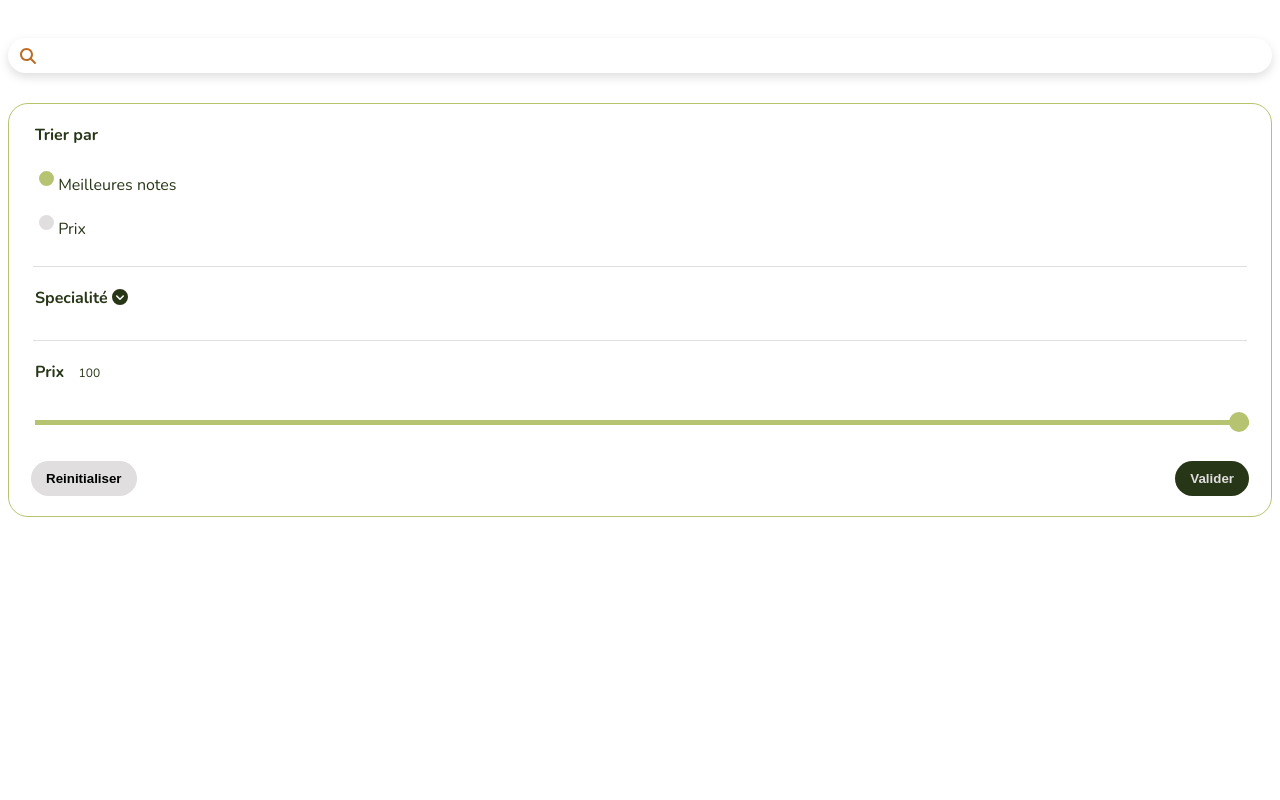
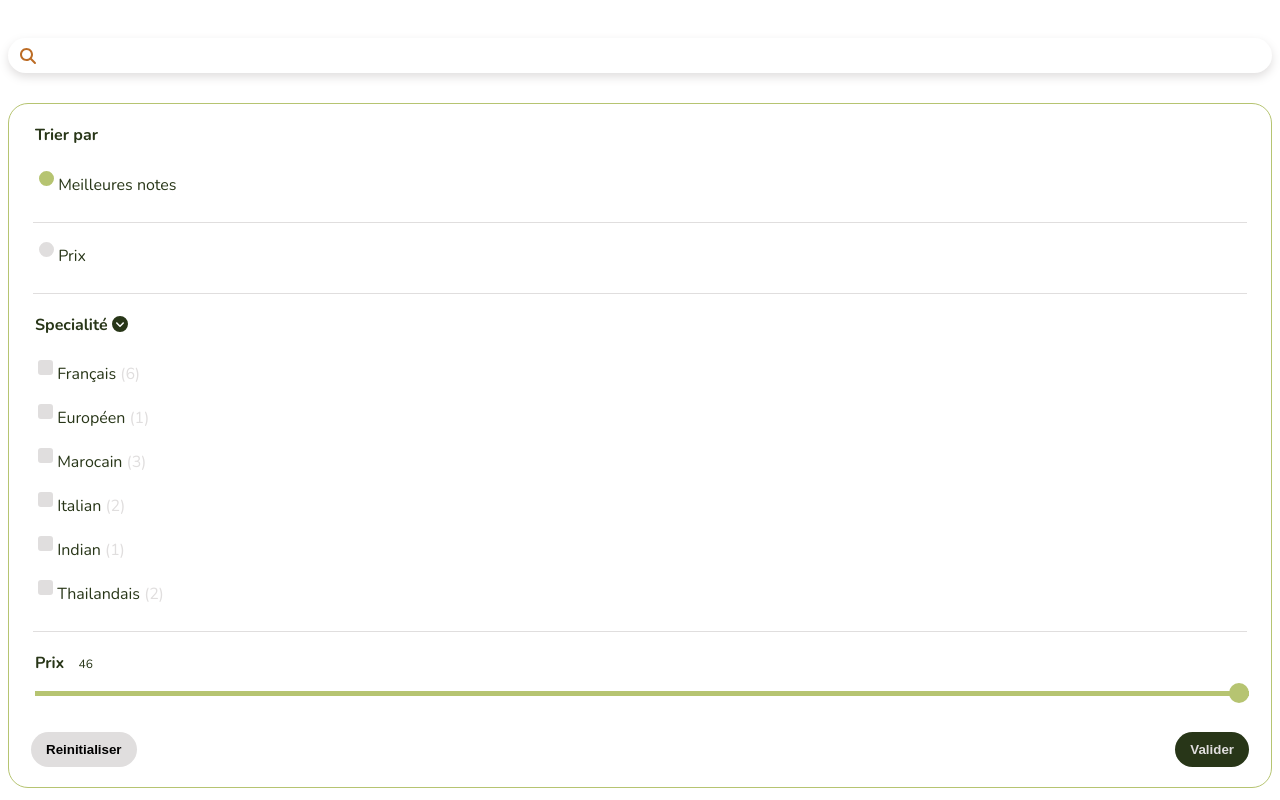
Before and after one commit to nora-sch/wild-eats, a website with bundled scripts: page index.html in a window 1280 px wide. Built offline with nearby package versions, Linux system fonts and the light colour scheme.

Commit message:
hydrate form from filter object - not finished - TODO repare range slider

```diff
--- a/css/filters.css
+++ b/css/filters.css
@@ -197,3 +197,10 @@ input[type="submit"] {
 .form-section-title {
   font-weight: 600;
 }
+
+.nb-items{
+  color: var(--light-color);
+}
+.nb-items-vert{
+  color: var(--accent-color);
+}
--- a/index.html
+++ b/index.html
@@ -20,29 +20,13 @@
         <input type="text" class="search-field" />
       </div>
       <form id="filter-form" name="filter-form" action="" method="post">
-        <fieldset id="form-sort-section">
-          <legend><span class="form-section-title">Trier par</span></legend>
-          <p>
-            <input
-              type="radio"
-              name="sortBy"
-              id="sortByEvaluation"
-              value="evaluation"
-              checked
-            />
-            <label for="sortByEvaluation">Meilleures notes</label>
-          </p>
-          <p>
-            <input type="radio" name="sortBy" id="sortByPrice" value="price" />
-            <label for="sortByPrice">Prix</label>
-          </p>
-          <p class="division-line"></p>
+        <fieldset class="form-sort-section">
+           <!-- DOM  -->
         </fieldset>
-
         <fieldset class="form-checkbox-section">
           <!-- DOM  -->
         </fieldset>
-        <fieldset id="form-price-section">
+        <fieldset class="form-price-section">
           <legend><span class="form-section-title">Prix</span> <output id="slider-value"></output></legend>
           <div class="slidecontainer">
             <!-- <output id="slider-value"></output> -->
@@ -63,7 +47,8 @@
       </form>
     </div>
     <script src="./sources/data.js"></script>
-    <!-- <script src="./js/filters.js"></script> -->
+    <script src="./js/functions.js"></script>
+       <!-- <script src="./js/filters.js"></script> -->
     <script type="module" src="./js/app.js"></script>
 
   </body>
--- a/js/app.js
+++ b/js/app.js
@@ -1,5 +1,13 @@
 console.log(restaurants);
-import {getTop10, getAllNoteDesc, getAllNoteAsc, getAllFiltersToDisplay} from './filters.js'
+import {
+  getTop10,
+  getAllNoteDesc,
+  getAllNoteAsc,
+  getAllFiltersToDisplay,
+} from "./filters.js";
+
+const allFiltersToDisplay = getAllFiltersToDisplay(restaurants);
+console.log(allFiltersToDisplay);
 // const data = require('../sources/data.js');
 // const {getTop10, getAllNoteDesc, getAllNoteAsc} = require('./filters.js');
 
@@ -7,7 +15,6 @@ import {getTop10, getAllNoteDesc, getAllNoteAsc, getAllFiltersToDisplay} from '.
 // const top10Length = getTop10(data).length; // nb of restaurants
 // const allSortDescendant = getAllNoteDesc(data); // all restaurants sorted by note Desc
 // const allSortAscendant = getAllNoteAsc(data); // all restaurants sorted by note Asc
-
 
 // const {getTop10, getAllNoteDesc, getAllNoteAsc} = require/filters.js');
 
@@ -23,6 +30,7 @@ const allSortAscendant = getAllNoteAsc(restaurants); // all restaurants sorted b
 let openButtons = document.querySelectorAll(".open-button");
 openButtons.forEach((open) => {
   open.addEventListener("click", (event) => {
+    console.log("click");
     let ifOpen = false;
     let foldable = document.querySelector("#foldable-specialite");
     foldable.classList.remove("hidden");
@@ -48,9 +56,10 @@ closeButtons.forEach((close) => {
 
 // SLIDER
 let slider = document.querySelector(".slider");
+let maxValue = allFiltersToDisplay.price;
 let sliderValue = document.querySelector(".slider").value;
+document.querySelector(".slider").max = maxValue;
 let sliderValueDisplay = document.querySelector("#slider-value");
-let maxValue = 100;
 sliderValue = maxValue;
 document.querySelector(".slider").defaultValue = maxValue;
 sliderValueDisplay.textContent = sliderValue;
@@ -95,14 +104,42 @@ const filters = {
   speciality: [],
   diet: [],
   organisation: [],
-  maxPrice: "xx" /*from data max*/,
+  maxPrice: allFiltersToDisplay.price,
 };
 
 // ADD FILTER DOM
+
+const sortBoxSection = document.querySelector(".form-sort-section");
 const checkBoxSection = document.querySelector(".form-checkbox-section");
 
-const allFiltersToDisplay = getAllFiltersToDisplay(restaurants);
-console.log(allFiltersToDisplay);
+// SORT section
+sortBoxSection.insertAdjacentHTML(
+  "beforeend",
+  `<legend><span class="form-section-title">Trier par</span></legend>`
+);
+allFiltersToDisplay.sortBy.forEach((sort) => {
+  sortBoxSection.insertAdjacentHTML(
+    "beforeend",
+    `<p>
+      <input
+        type="radio"
+        name="sortBy"
+        id="sortBy${camelCase(sort)}"
+        value="${camelCase(sort)}"
+      />
+      <label for="sortBy${camelCase(sort)}">${firstToUpperCase(sort)}</label>
+    </p>
+    `
+  );
+  sortBoxSection.insertAdjacentHTML(
+    "beforeend",
+    `<p class="division-line"></p>`
+  );
+});
+
+document.querySelector("#sortByMeilleuresNotes").checked = true;
+
+// CHECKBOX section
 checkBoxSection.insertAdjacentHTML(
   "beforeend",
   `<legend class="checkbox-section-title">
@@ -115,123 +152,38 @@ console.log(allFiltersToDisplay);
         </span>
     </legend>
     <div id="foldable-specialite" class="hidden">
-        <p>
+`
+);
+// Object.keys(obj).forEach(key => {
+//   console.log(key, obj[key]);
+// });
+Object.keys(allFiltersToDisplay.speciality).forEach((spec) => {
+  checkBoxSection.insertAdjacentHTML(
+    "beforeend",
+    ` <p>
   <input
     type="checkbox"
     name="type[]"
     class="form-checkbox"
-            value="xx"
+    value="${spec}"
   />
   <span class="checkmark"></span>
-          <label for="xx">xx</label>
-        </p>
-        <p>
-          <input
-            type="checkbox"
-            name="type[]"
-            class="form-checkbox"
-            value="yy"
-          />
-          <span class="checkmark"></span>
-          <label for="yy">yy</label>
-        </p>
-    <p>
-      <input
-        type="checkbox"
-        name="type[]"
-        class="form-checkbox"
-        value="zz"
-      />
-      <span class="checkmark"></span>
-      <label for="zz">zz</label>
-    </p>
-    <p>
-      <input
-        type="checkbox"
-        name="type[]"
-        class="form-checkbox"
-        value="ww"
-      />
-      <span class="checkmark"></span>
-      <label for="ww">ww</label>
-    </p>
-    <p>
-      <input
-        type="checkbox"
-        name="type[]"
-        class="form-checkbox"
-        value="qq"
-      />
-      <span class="checkmark"></span>
-      <label for="qq">qq</label>
-    </p>
+  <label for="${spec}">${spec} <span class="nb-items">(${allFiltersToDisplay.speciality[spec]})</span></label>
+</p>`
+  );
+  // const specNbDisplay = document.querySelector(".nb-items");
+  // allFiltersToDisplay.speciality[spec] > 0
+  //   ? specNbDisplay.classList.add("nb-items-vert")
+  //   : specNbDisplay.classList.remove("nb-items-vert");
+});
+
+checkBoxSection.insertAdjacentHTML(
+  "beforeend",
+  `
   </div>
   <p class="division-line"></p>`
 );
 
-
-  /* <legend class="checkbox-section-title">
-            <span class="form-section-title">Specialité </span>
-            <span class="open-button" id="open-specialite">
-              <i class="fa-solid fa-circle-chevron-down"></i
-            ></span>
-            <span id="close-specialite" class="close-button hidden">
-              <i class="fa-solid fa-circle-chevron-up"></i
-            ></span>
-          </legend>
-          <div id="foldable-specialite" class="hidden">
-            <p>
-              <input
-                type="checkbox"
-                name="type[]"
-                class="form-checkbox"
-                value="xx"
-              />
-              <span class="checkmark"></span>
-              <label for="xx">xx</label>
-            </p>
-            <p>
-              <input
-                type="checkbox"
-                name="type[]"
-                class="form-checkbox"
-                value="yy"
-              />
-              <span class="checkmark"></span>
-              <label for="yy">yy</label>
-            </p>
-            <p>
-              <input
-                type="checkbox"
-                name="type[]"
-                class="form-checkbox"
-                value="zz"
-              />
-              <span class="checkmark"></span>
-              <label for="zz">zz</label>
-            </p>
-            <p>
-              <input
-                type="checkbox"
-                name="type[]"
-                class="form-checkbox"
-                value="ww"
-              />
-              <span class="checkmark"></span>
-              <label for="ww">ww</label>
-            </p>
-            <p>
-              <input
-                type="checkbox"
-                name="type[]"
-                class="form-checkbox"
-                value="qq"
-              />
-              <span class="checkmark"></span>
-              <label for="qq">qq</label>
-            </p>
-          </div>
-          <p class="division-line"></p> */
 // FORM VALUES
 let filterForm = document.forms["filter-form"];
 
@@ -260,6 +212,8 @@ filterForm.addEventListener("submit", (event) => {
   console.log(filters);
 
   // SLIDER
+  // console.log(event.priceRange);
+  console.log(this.priceRange);
   console.log(this.priceRange.value);
 });
 
@@ -267,6 +221,7 @@ filterForm.addEventListener("submit", (event) => {
 filterForm.addEventListener("reset", (event) => {
   console.log("reset");
   sliderValueDisplay.textContent = sliderValue;
+  // document.querySelector("#sortByMeilleuresNotes").checked = true;
   // console.log(sortValue);
   // console.log(checkedBoxes);
   console.log(this.priceRange.value);
--- /dev/null
+++ b/js/functions.js
@@ -0,0 +1,8 @@
+const camelCase = (sentence) =>
+  sentence
+    .toLowerCase()
+    .split(" ")
+    .map((word) => word.charAt(0).toUpperCase() + word.slice(1))
+    .join("");
+
+const firstToUpperCase = (sentence) => sentence.charAt(0).toUpperCase() + sentence.slice(1);
```
Lines whose indentation alone changed are shown as unchanged.
